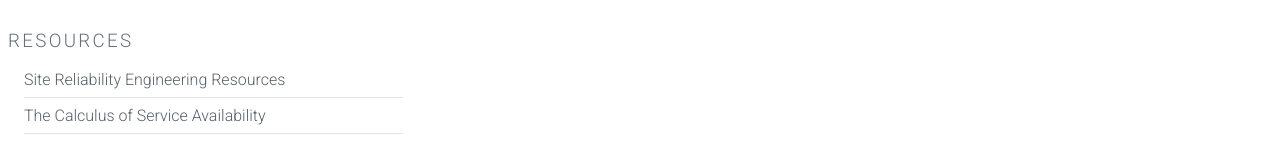
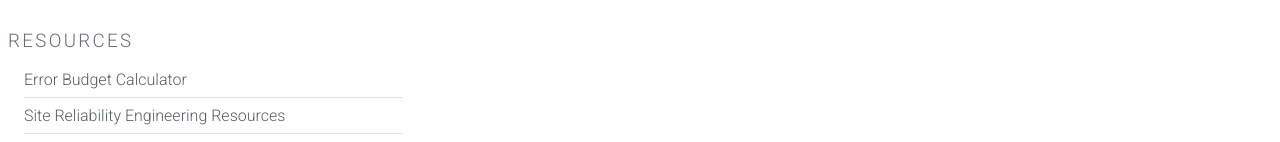
Before and after one commit to dastergon/availability-calculator, a plain HTML site: page index.html in a window 1280 px wide. Shown: the part 652-794 px from the top of the page. Drawn offline with Linux system fonts and the light colour scheme.

Commit message:
add Error Budget Calculator

```diff
--- a/index.html
+++ b/index.html
@@ -30,6 +30,7 @@
     <br />
     <h3>Resources</h3>
     <ul>
+        <li><a href="https://dastergon.gr/error-budget-calculator/">Error Budget Calculator</a></li>
         <li><a href="https://github.com/dastergon/awesome-sre">Site Reliability Engineering Resources</a></li>
         <li><a href="https://queue.acm.org/detail.cfm?id=3096459">The Calculus of Service Availability</a></li>
         <li><a href="https://www.usenix.org/conference/srecon16/program/presentation/jones">Service Levels and Error Budgets</a></li>
```
